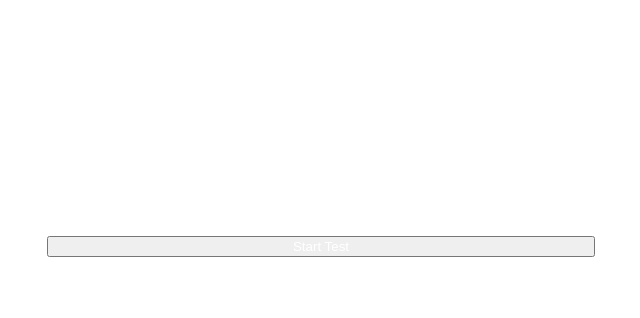
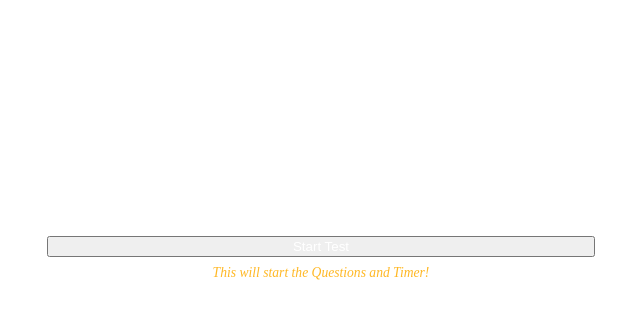
Before and after one commit to benjaminsanga/react-online-test, a React (Create React App) app in the folder interface/: page / in a window 1280 px wide. Both pictures are taken after typing "Sample", "name@example.com" into the empty fields and a click on the button "Proceed". Shown: the top 318 px of the page, without its empty margins (319-959 px from the left). Built offline with nearby package versions, Linux system fonts and the light colour scheme; the HTML template or start-up script is replaced by a standard one.

Commit message:
little styling

```diff
--- a/interface/src/components/introText.js
+++ b/interface/src/components/introText.js
@@ -46,7 +46,7 @@ class Intro extends Component {
                     Hope you enjoy and share this piece of Open Source project :)
                 </p>
                 <button onClick={this.handleClick} className="start-btn">Start Test</button>
-                <i style={{marginTop: "0.5rem"}}>This will start the Questions and Timer!</i>
+                <i style={{marginTop: "0.5rem", color: "#ffb825"}}>This will start the Questions and Timer!</i>
             </div>
         );
     }
--- a/interface/src/components/startForm.js
+++ b/interface/src/components/startForm.js
@@ -20,12 +20,14 @@ class StartForm extends Component {
     }
 
     hanldeNameChange = (e) => {
+        // update state to name field
         this.setState({
             name: e.target.value,
         });
     };
 
     hanldeEmailChange = (e) => {
+        // update state to email field
         this.setState({
             email: e.target.value,
         });
@@ -34,13 +36,15 @@ class StartForm extends Component {
     handleSubmit = (e) => {
         e.preventDefault();
 
-        // set borders to red if fields are empty
+        // set borders to greenish if not valid
         if (this.state.name !== "") {
             document.getElementById('name').style.borderBottom = "3px solid forestgreen";
         }
         if (this.validateEmail(this.state.email)) {
             document.getElementById('email').style.borderBottom = "3px solid forestgreen";
         }
+
+        // set borders to redish if invalid
         if (this.state.name === "") {
             document.getElementById('name').style.borderBottom = "3px solid chocolate";
         }
@@ -48,9 +52,11 @@ class StartForm extends Component {
             document.getElementById('email').style.borderBottom = "3px solid chocolate";
         }
 
+        // init validation to false
         let valid = false;
 
         if(this.state.name !== "" && this.validateEmail(this.state.email) ) {
+            // if validation is true
             valid = true;
         }
 
@@ -61,17 +67,19 @@ class StartForm extends Component {
     }
 
     validateEmail = (email) => {
+        // text email against regex
         const re = /^(([^<>()[\]\\.,;:\s@"]+(\.[^<>()[\]\\.,;:\s@"]+)*)|(".+"))@((\[[0-9]{1,3}\.[0-9]{1,3}\.[0-9]{1,3}\.[0-9]{1,3}\])|(([a-zA-Z\-0-9]+\.)+[a-zA-Z]{2,}))$/;
         return re.test(String(email).toLowerCase());
     }
 
     render() {
+        // return intro if registered
         if (this.state.isRegistered){
             return <Intro name={this.state.name} email={this.state.email} />
         } else {
             return (
                 <div>
-                    <h5>...for online test.</h5>
+                    <h5><i>For online test.</i></h5>
                     <p>Fill in to proceed</p>
                     <form>
                         <input type="text" id="name" placeholder="Name" autoComplete="off"
```
